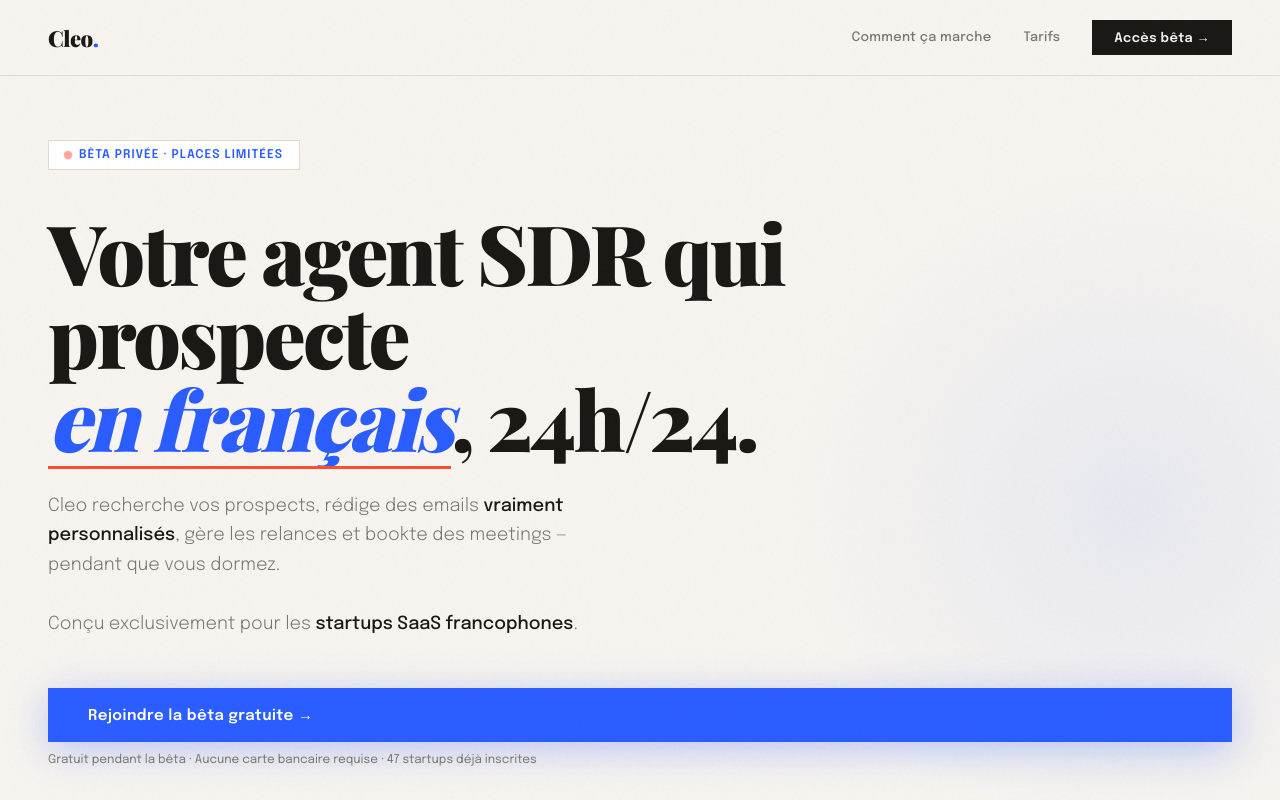
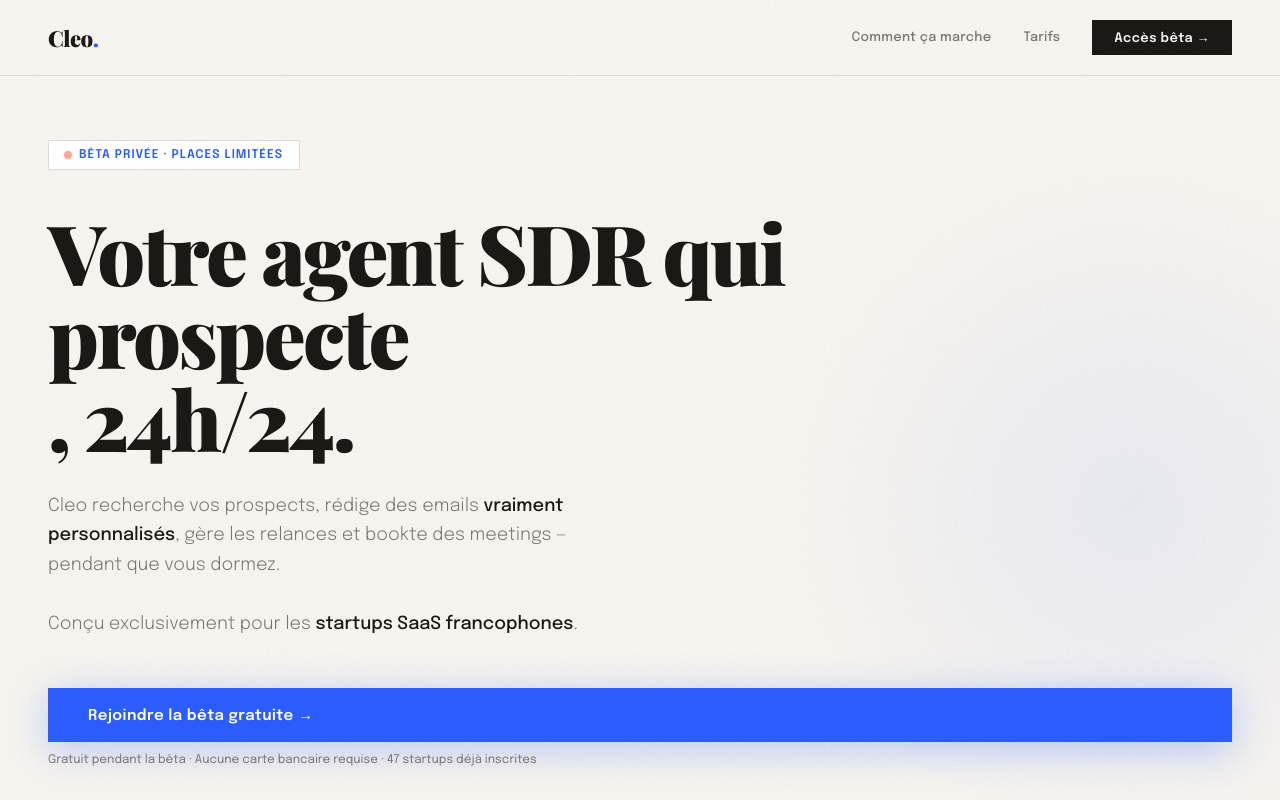
Before and after one commit to achahboune/Cleo, a plain HTML site: page index.html in a window 1280 px wide. Shown: the top 800 px of the page. Drawn offline with nearby package versions, Linux system fonts and the light colour scheme; a web font is replaced by a local one.

Commit message:
first commit

```diff
--- a/index.html
+++ b/index.html
@@ -3,7 +3,7 @@
 <head>
 <meta charset="UTF-8">
 <meta name="viewport" content="width=device-width, initial-scale=1.0">
-<title>Cleo — L'agent SDR pour startups SaaS françaises</title>
+<title>Cleo — L'agent SDR pour startups SaaS </title>
 <style>
 @import url('https://fonts.googleapis.com/css2?family=Playfair+Display:ital,wght@0,400;0,700;0,900;1,400;1,700&family=Epilogue:wght@300;400;500;600&display=swap');
 
@@ -854,7 +854,7 @@
 
   <div class="hero-badge">Bêta privée · Places limitées</div>
 
-  <h1>Votre agent SDR qui prospecte<br><em>en français</em>, 24h/24.</h1>
+  <h1>Votre agent SDR qui prospecte<br><em></em>, 24h/24.</h1>
 
   <p class="hero-sub">
     Cleo recherche vos prospects, rédige des emails <strong>vraiment personnalisés</strong>, gère les relances et bookte des meetings — pendant que vous dormez.
```
